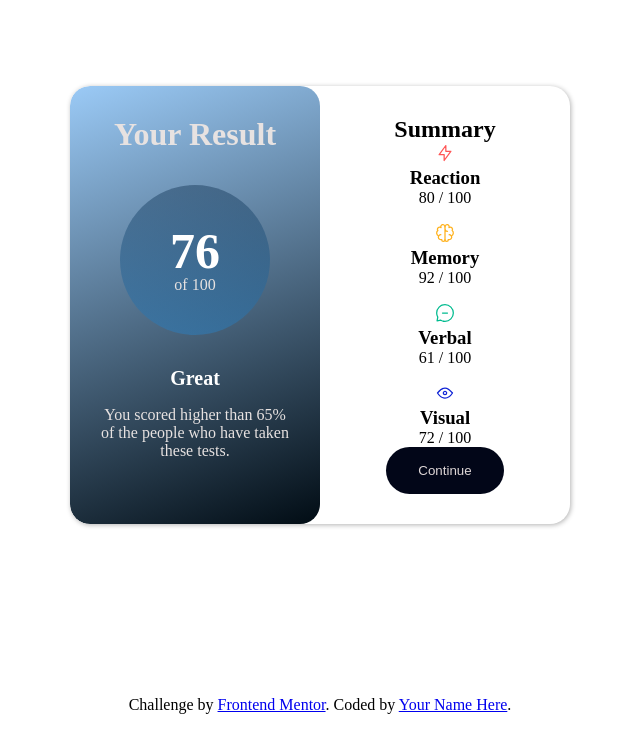
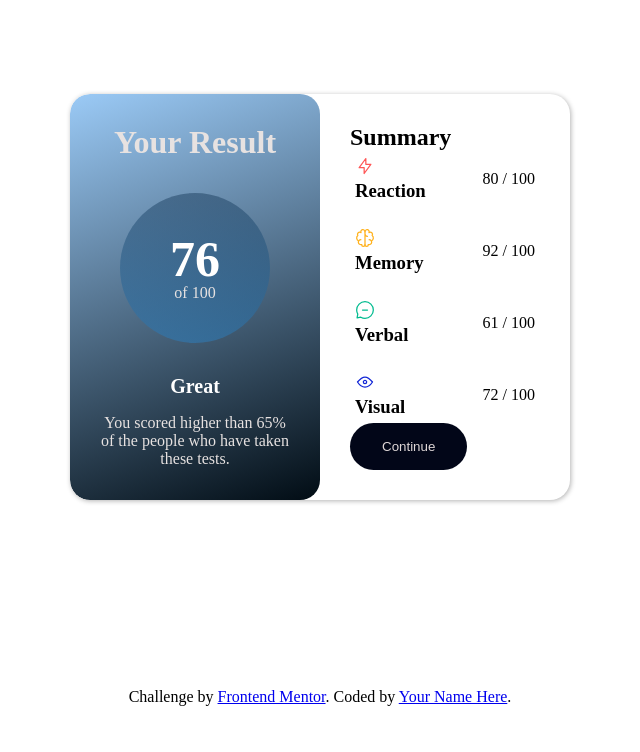
Before and after one commit to didi-devs/result_summary_page, a plain HTML site: page index.html in a window 1280 px wide. Shown: the whole page, without its empty margins (320-960 px from the left). Drawn offline with Linux system fonts and the light colour scheme.

Commit message:
summary page

```diff
--- a/style.css
+++ b/style.css
@@ -109,8 +109,12 @@
     font-size: 20px;
     font-weight: 600;
 }
-.summary {
-    text-align: center;
+.summary-item {
+   display: flex;
+   justify-content: space-between ;
+   align-items: center;
+   padding: 5px;
+   border-radius: 2px;
 }
 
 .results,
```
